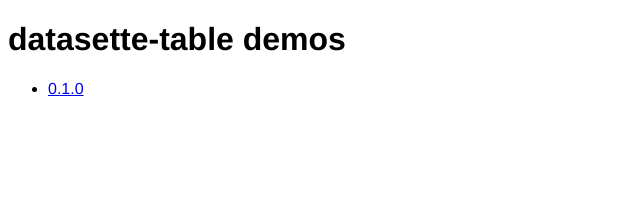
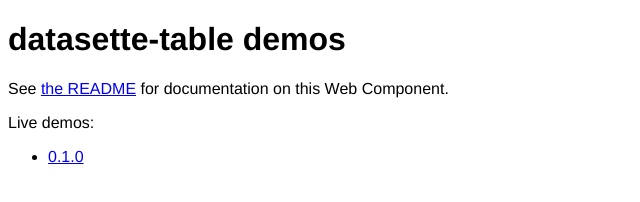
Before and after one commit to simonw/datasette-table, a website: page docs/index.html in a window 1280 px wide. Shown: the whole page, without its empty margins (0-640 px from the left). Drawn offline with Linux system fonts and the light colour scheme.

Commit message:
Link to README

```diff
--- a/docs/index.html
+++ b/docs/index.html
@@ -13,6 +13,8 @@
 </head>
 <body>
 <h1>datasette-table demos</h1>
+<p>See <a href="https://github.com/simonw/datasette-table/blob/main/README.md">the README</a> for documentation on this Web Component.</p>
+<p>Live demos:</p>
 <ul>
 <!-- list-starts -->
 <li><a href="0.1.0.html">0.1.0</a></li>
```
